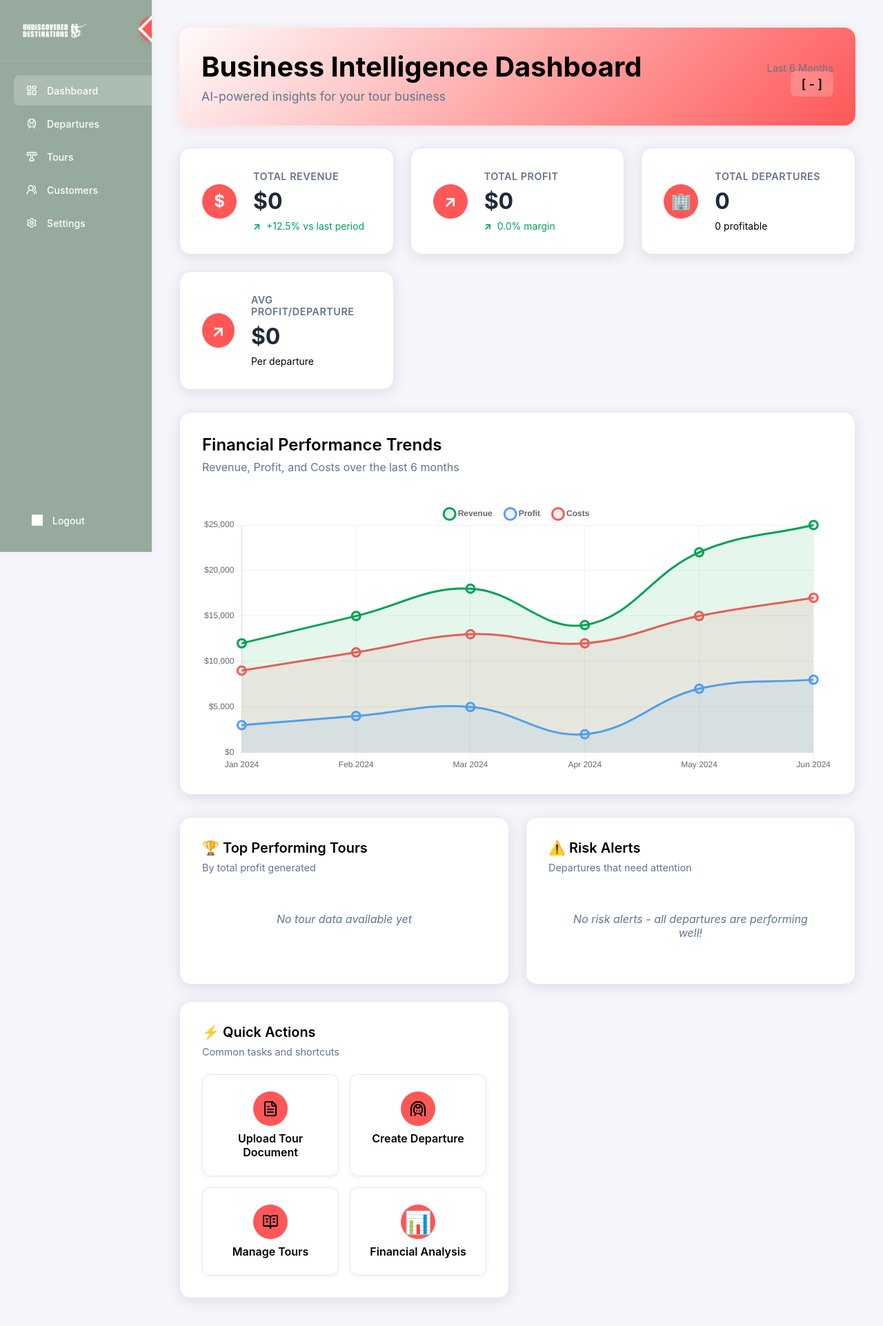
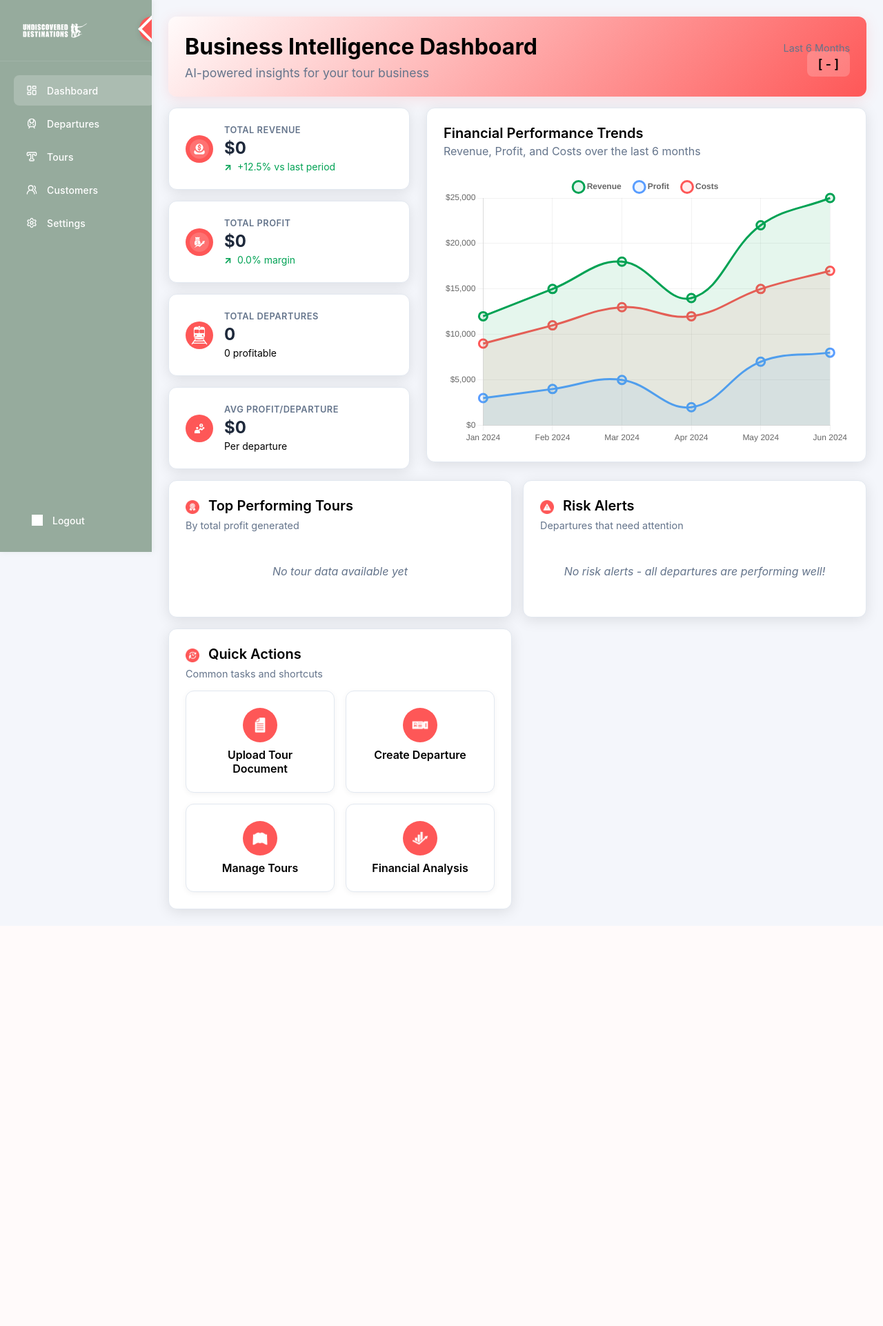
Before and after one commit to arjuntyneside/AI_tour_revamp, a Django app: page / in a window 1280 px wide. Shown: the whole page at 69% size. After the commit the page ends 1336 px from the top, so only its background shows below. Run offline with Django 5.2, Linux system fonts and the light colour scheme; the visitor is signed in with stand-in values (Sample User, id 1); data comes from the database, SQL or seed files in the repository; data that the repository does not hold is empty; grey boxes are pictures that could not be loaded.

Commit message:
added al the dasboard icons

```diff
--- a/core/static/core/css/dashboard.css
+++ b/core/static/core/css/dashboard.css
@@ -1,7 +1,7 @@
 .dashboard-container {
     max-width: 1400px;
     margin: 0 auto;
-    padding: 2rem;
+    padding: 1rem;
     background-color: #f4f6fb;
     min-height: 100vh;
     font-family: 'Inter', -apple-system, BlinkMacSystemFont, 'Segoe UI', Roboto, sans-serif;
@@ -12,17 +12,17 @@
     display: flex;
     justify-content: space-between;
     align-items: center;
-    margin-bottom: 2rem;
-    padding: 2rem;
+    margin-bottom: 1rem;
+    padding: 1.5rem;
     background: linear-gradient(135deg, #fffbfb 0%, #fe5757 100%);
     color: #000000;
-    border-radius: 16px;
+    border-radius: 12px;
     box-shadow: 0 4px 20px rgba(254, 87, 87, 0.15);
 }
 
 .header-content h1 {
     margin: 0;
-    font-size: 2.5rem;
+    font-size: 2rem;
     font-weight: 700;
     color: #000000;
 }
@@ -56,22 +56,36 @@
 }
 
 /* Metrics Grid */
+/* Main Dashboard Content Layout */
+.dashboard-main-content {
+    display: flex;
+    gap: 1.5rem;
+    margin-bottom: 1rem;
+}
+
+.metrics-column {
+    flex: 0 0 350px; /* Reduced width for metrics column */
+}
+
+.charts-column {
+    flex: 1; /* Takes remaining space */
+}
+
 .metrics-grid {
-    display: grid;
-    grid-template-columns: repeat(auto-fit, minmax(280px, 1fr));
-    gap: 1.5rem;
-    margin-bottom: 2rem;
+    display: flex;
+    flex-direction: column;
+    gap: 1rem;
 }
 
 .metric-card {
     background: white;
-    padding: 2rem;
-    border-radius: 16px;
+    padding: 1.5rem;
+    border-radius: 12px;
     box-shadow: 0 4px 20px rgba(0, 0, 0, 0.1);
     border: 1px solid #e2e8f0;
     display: flex;
     align-items: center;
-    gap: 1.5rem;
+    gap: 1rem;
     transition: all 0.3s ease;
 }
 
@@ -81,9 +95,9 @@
 }
 
 .metric-icon {
-    font-size: 1.5rem;
-    width: 50px;
-    height: 50px;
+    font-size: 1.2rem;
+    width: 40px;
+    height: 40px;
     display: flex;
     align-items: center;
     justify-content: center;
@@ -91,6 +105,18 @@
     background: #fe5757;
     color: white;
     font-weight: bold;
+}
+
+.metric-icon-img {
+    width: 28px;
+    height: 28px;
+    object-fit: contain;
+    filter: brightness(0) invert(1); /* Makes PNG icons white */
+}
+
+/* Special case for avg-profit-departure icon - keep original colors */
+.avg-profit .metric-icon-img {
+    filter: none; /* Remove white filter for this specific icon */
 }
 
 .revenue .metric-icon {
@@ -114,19 +140,19 @@
 }
 
 .metric-content h3 {
-    margin: 0 0 0.5rem 0;
+    margin: 0 0 0.25rem 0;
     color: #64748b;
-    font-size: 0.9rem;
+    font-size: 0.8rem;
     font-weight: 600;
     text-transform: uppercase;
     letter-spacing: 0.5px;
 }
 
 .metric-value {
-    font-size: 2rem;
+    font-size: 1.5rem;
     font-weight: 700;
     color: #1e293b;
-    margin-bottom: 0.5rem;
+    margin-bottom: 0.25rem;
 }
 
 .metric-trend {
@@ -146,25 +172,47 @@
 
 /* Charts Section */
 .charts-section {
-    margin-bottom: 2rem;
+    margin-bottom: 0; /* Remove margin since it's now in a column */
+    height: 100%; /* Take full height of the column */
+}
+
+.charts-column .charts-section {
+    height: 100%;
+}
+
+/* Responsive Design */
+@media (max-width: 1200px) {
+    .dashboard-main-content {
+        flex-direction: column;
+    }
+
+    .metrics-column {
+        flex: none;
+    }
+
+    .metrics-grid {
+        display: grid;
+        grid-template-columns: repeat(auto-fit, minmax(280px, 1fr));
+        gap: 1.5rem;
+    }
 }
 
 .chart-container {
     background: white;
-    padding: 2rem;
-    border-radius: 16px;
+    padding: 1.5rem;
+    border-radius: 12px;
     box-shadow: 0 4px 20px rgba(0, 0, 0, 0.1);
     border: 1px solid #e2e8f0;
 }
 
 .chart-header {
-    margin-bottom: 2rem;
+    margin-bottom: 1rem;
 }
 
 .chart-header h2 {
-    margin: 0 0 0.5rem 0;
+    margin: 0 0 0.25rem 0;
     color: #000000;
-    font-size: 1.5rem;
+    font-size: 1.25rem;
     font-weight: 600;
 }
 
@@ -189,20 +237,20 @@
 /* Insights Grid */
 .insights-grid {
     display: grid;
-    grid-template-columns: repeat(auto-fit, minmax(400px, 1fr));
-    gap: 1.5rem;
+    grid-template-columns: repeat(auto-fit, minmax(350px, 1fr));
+    gap: 1rem;
 }
 
 .insight-card {
     background: white;
-    padding: 2rem;
-    border-radius: 16px;
+    padding: 1.5rem;
+    border-radius: 12px;
     box-shadow: 0 4px 20px rgba(0, 0, 0, 0.1);
     border: 1px solid #e2e8f0;
 }
 
 .insight-header {
-    margin-bottom: 1.5rem;
+    margin-bottom: 1rem;
 }
 
 .insight-header h3 {
@@ -358,6 +406,21 @@
     color: white;
 }
 
+.action-icon-img {
+    width: 24px;
+    height: 24px;
+    object-fit: contain;
+    filter: brightness(0) invert(1); /* Makes PNG icons white */
+}
+
+.insight-icon-img {
+    width: 20px;
+    height: 20px;
+    object-fit: contain;
+    margin-right: 8px;
+    vertical-align: middle;
+}
+
 .action-text {
     font-weight: 600;
     text-align: center;
--- a/core/templates/core/dashboard.html
+++ b/core/templates/core/dashboard.html
@@ -23,10 +23,15 @@
         </div>
     </div>
 
-    <!-- Key Metrics Cards -->
+    <!-- Main Dashboard Content -->
+    <div class="dashboard-main-content">
+        <!-- Left Column - Metrics Cards -->
+        <div class="metrics-column">
             <div class="metrics-grid">
                 <div class="metric-card revenue">
-            <div class="metric-icon">$</div>
+                    <div class="metric-icon">
+                        <img src="{% static 'core/icons/dashboard/revenue.png' %}" alt="Revenue" class="metric-icon-img">
+                    </div>
                     <div class="metric-content">
                         <h3>Total Revenue</h3>
                         <div class="metric-value">${{ total_revenue|floatformat:0 }}</div>
@@ -38,7 +43,9 @@
                 </div>
 
                 <div class="metric-card profit">
-            <div class="metric-icon">↗</div>
+                    <div class="metric-icon">
+                        <img src="{% static 'core/icons/dashboard/profit.png' %}" alt="Profit" class="metric-icon-img">
+                    </div>
                     <div class="metric-content">
                         <h3>Total Profit</h3>
                         <div class="metric-value">${{ total_profit|floatformat:0 }}</div>
@@ -50,7 +57,9 @@
                 </div>
 
                 <div class="metric-card departures">
-            <div class="metric-icon">🏢</div>
+                    <div class="metric-icon">
+                        <img src="{% static 'core/icons/dashboard/departures.png' %}" alt="Departures" class="metric-icon-img">
+                    </div>
                     <div class="metric-content">
                         <h3>Total Departures</h3>
                         <div class="metric-value">{{ total_departures }}</div>
@@ -61,7 +70,9 @@
                 </div>
 
                 <div class="metric-card avg-profit">
-            <div class="metric-icon">↗</div>
+                    <div class="metric-icon">
+                        <img src="{% static 'core/icons/dashboard/avg-profit-departure.png' %}" alt="Avg Profit" class="metric-icon-img">
+                    </div>
                     <div class="metric-content">
                         <h3>Avg Profit/Departure</h3>
                         <div class="metric-value">${{ avg_profit_per_departure|floatformat:0 }}</div>
@@ -71,8 +82,10 @@
                     </div>
                 </div>
             </div>
+        </div>
 
-    <!-- Charts Section -->
+        <!-- Right Column - Charts Section -->
+        <div class="charts-column">
             <div class="charts-section">
                 <div class="chart-container">
                     <div class="chart-header">
@@ -87,13 +100,15 @@
                     </div>
                 </div>
             </div>
+        </div>
+    </div>
 
     <!-- Insights Grid -->
     <div class="insights-grid">
         <!-- Top Performing Tours -->
         <div class="insight-card">
             <div class="insight-header">
-                <h3>🏆 Top Performing Tours</h3>
+                <h3><img src="{% static 'core/icons/dashboard/top-performing-tours.png' %}" alt="Top Tours" class="insight-icon-img"> Top Performing Tours</h3>
                 <p>By total profit generated</p>
             </div>
             <div class="insight-content">
@@ -123,7 +138,7 @@
         <!-- Risk Alerts -->
         <div class="insight-card risk-alerts">
             <div class="insight-header">
-                <h3>⚠️ Risk Alerts</h3>
+                <h3><img src="{% static 'core/icons/dashboard/risk-alerts.png' %}" alt="Risk Alerts" class="insight-icon-img"> Risk Alerts</h3>
                 <p>Departures that need attention</p>
             </div>
             <div class="insight-content">
@@ -154,31 +169,33 @@
         <!-- Quick Actions -->
         <div class="insight-card quick-actions">
             <div class="insight-header">
-                <h3>⚡ Quick Actions</h3>
+                <h3><img src="{% static 'core/icons/dashboard/quick-actions.png' %}" alt="Quick Actions" class="insight-icon-img"> Quick Actions</h3>
                 <p>Common tasks and shortcuts</p>
             </div>
             <div class="insight-content">
                 <div class="action-grid">
                     <a href="{% url 'document_upload' %}" class="action-item">
                         <div class="action-icon">
-                            <img src="{% static 'core/icons/file-text.svg' %}" alt="Upload Tour Document" class="action-icon-img">
+                            <img src="{% static 'core/icons/dashboard/upload-documents.png' %}" alt="Upload Tour Document" class="action-icon-img">
                         </div>
                         <div class="action-text">Upload Tour Document</div>
                     </a>
                     <a href="{% url 'create_departure' %}" class="action-item">
                         <div class="action-icon">
-                            <img src="{% static 'core/icons/train-front-tunnel.svg' %}" alt="Create Departure" class="action-icon-img">
+                            <img src="{% static 'core/icons/dashboard/create-departure.png' %}" alt="Create Departure" class="action-icon-img">
                         </div>
                         <div class="action-text">Create Departure</div>
                     </a>
                     <a href="{% url 'tours' %}" class="action-item">
                         <div class="action-icon">
-                            <img src="{% static 'core/icons/book-open-text.svg' %}" alt="Manage Tours" class="action-icon-img">
+                            <img src="{% static 'core/icons/dashboard/manage-tours.png' %}" alt="Manage Tours" class="action-icon-img">
                         </div>
                         <div class="action-text">Manage Tours</div>
                     </a>
                     <a href="{% url 'departures' %}" class="action-item">
-                        <div class="action-icon">📊</div>
+                        <div class="action-icon">
+                            <img src="{% static 'core/icons/dashboard/financial-analysis.png' %}" alt="Financial Analysis" class="action-icon-img">
+                        </div>
                         <div class="action-text">Financial Analysis</div>
                     </a>
                 </div>
```
Also changed, not shown: core/static/core/icons/dashboard/avg-profit-departure.png (added), core/static/core/icons/dashboard/cost.png (added), core/static/core/icons/dashboard/create-departure.png (added), core/static/core/icons/dashboard/customers.png (added), core/static/core/icons/dashboard/departures.png (added), core/static/core/icons/dashboard/financial-analysis.png (added), core/static/core/icons/dashboard/manage-tours.png (added), core/static/core/icons/dashboard/profit.png (added), core/static/core/icons/dashboard/quick-actions.png (added), core/static/core/icons/dashboard/revenue.png (added), core/static/core/icons/dashboard/risk-alerts.png (added), core/static/core/icons/dashboard/settings.png (added), core/static/core/icons/dashboard/top-performing-tours.png (added), core/static/core/icons/dashboard/total-departures.png (added), 4 more files. Lines whose indentation alone changed are shown as unchanged.
